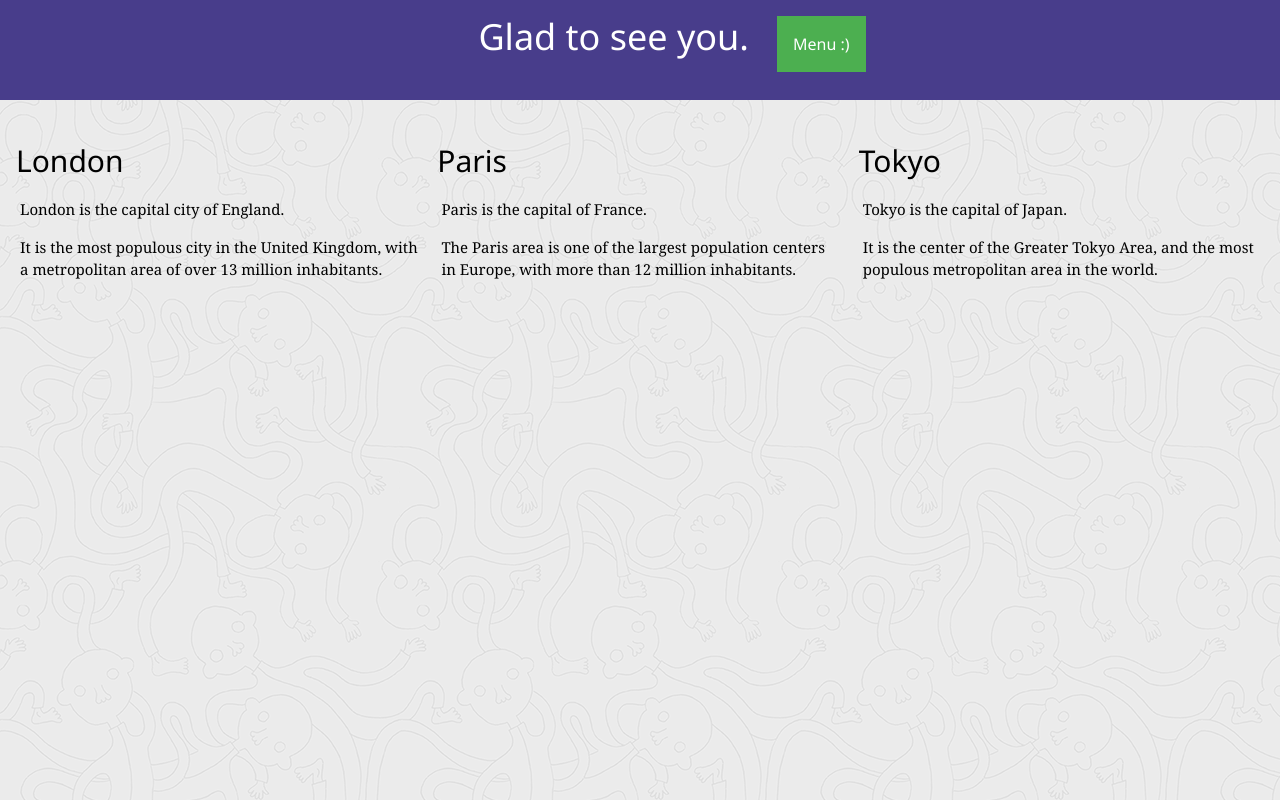
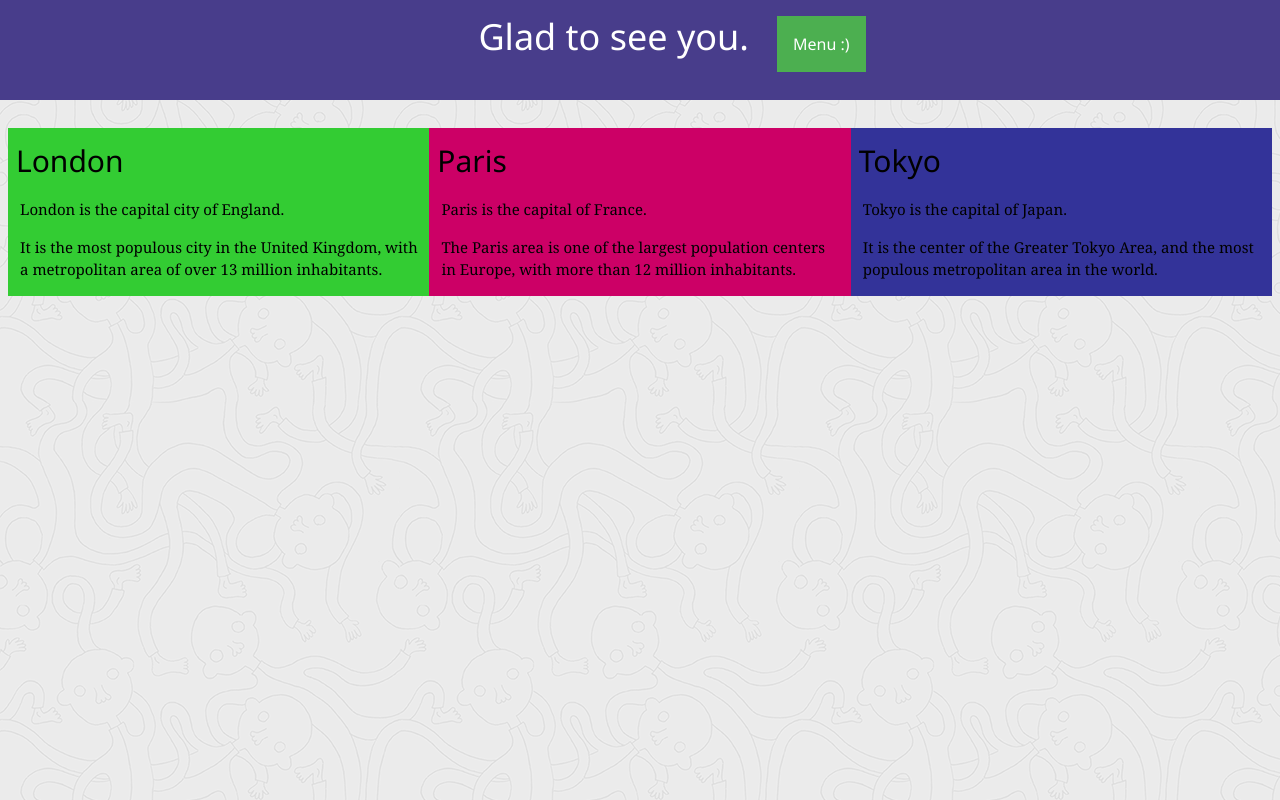
Before and after one commit to Cherriesa/groone101.github.io, a plain HTML site: page groone.html in a window 1280 px wide. Drawn offline with nearby package versions, Linux system fonts and the light colour scheme.

Commit message:
Update groone.html

```diff
--- a/groone.html
+++ b/groone.html
@@ -29,21 +29,21 @@
     </header>
     <section>
    <div class="w3-row-padding">
-  <div class="w3-third">
+  <div class="w3-third" style="background-color:#33cc33;">
     <h2>London</h2>
     <p>London is the capital city of England.</p>
     <p>It is the most populous city in the United Kingdom,
     with a metropolitan area of over 13 million inhabitants.</p>
   </div>
 
-  <div class="w3-third">
+  <div class="w3-third" style="background-color:#cc0066;">
     <h2>Paris</h2>
     <p>Paris is the capital of France.</p>
     <p>The Paris area is one of the largest population centers in Europe,
     with more than 12 million inhabitants.</p>
   </div>
 
-  <div class="w3-third">
+  <div class="w3-third" style="background-color:#333399;">
     <h2>Tokyo</h2>
     <p>Tokyo is the capital of Japan.</p>
     <p>It is the center of the Greater Tokyo Area,
```
